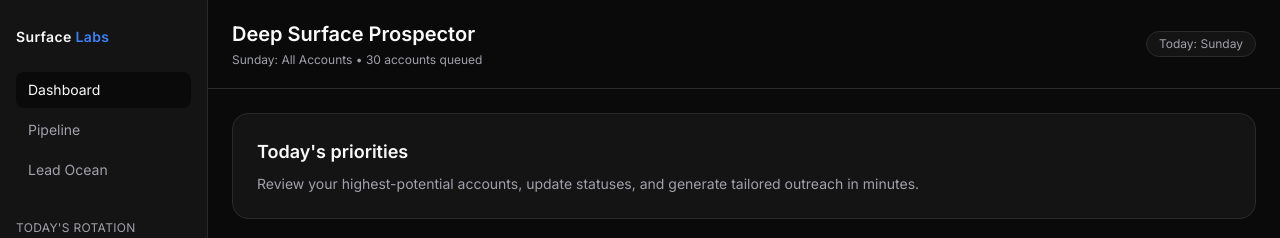
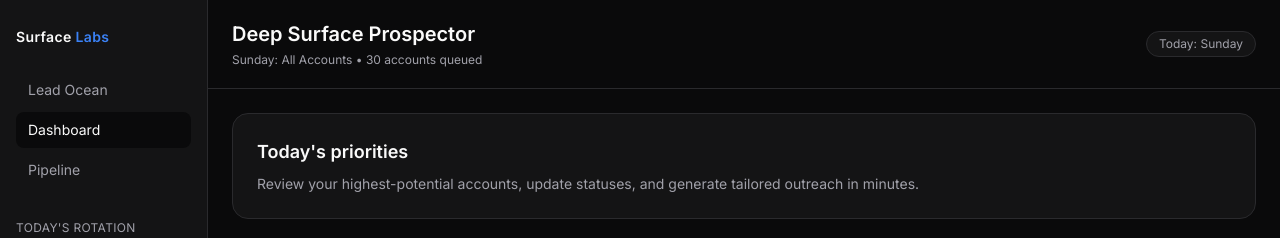
Before and after one commit to kylettran/surface-labs-take-home, a Next.js app in the folder surface-prospector/: page / in a window 1280 px wide. Shown: the top 238 px of the page. Built offline with nearby package versions, Linux system fonts and the light colour scheme.

Commit message:
Second redeploy due to failure.

```diff
--- a/surface-prospector/app/components/Sidebar.tsx
+++ b/surface-prospector/app/components/Sidebar.tsx
@@ -7,9 +7,9 @@ import { getRotationForDate } from "@/lib/rotation";
 import { useStorageSnapshot } from "@/lib/storage-hooks";
 
 const navItems = [
+  { href: "/leads", label: "Lead Ocean" },
   { href: "/", label: "Dashboard" },
   { href: "/pipeline", label: "Pipeline" },
-  { href: "/leads", label: "Lead Ocean" },
 ];
 
 const statusLabels: Record<string, string> = {
```
